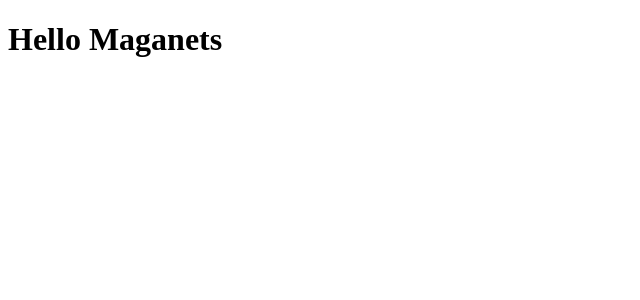
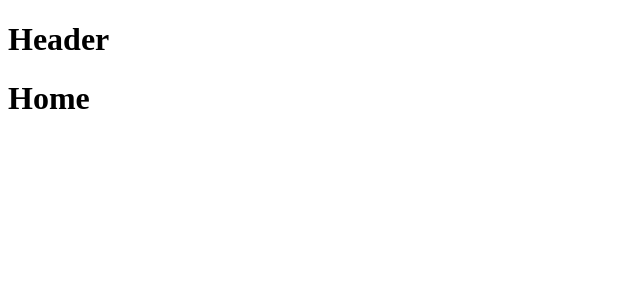
Before and after one commit to felipepasq/MagaNets, a React (Vite) app: page / in a window 1280 px wide. Shown: the top 300 px of the page, without its empty margins (0-640 px from the left). Built offline with nearby package versions, Linux system fonts and the light colour scheme.

Commit message:
installed react router dom

```diff
--- a/index.html
+++ b/index.html
@@ -2,9 +2,8 @@
 <html lang="en">
   <head>
     <meta charset="UTF-8" />
-    <link rel="icon" type="image/svg+xml" href="/vite.svg" />
     <meta name="viewport" content="width=device-width, initial-scale=1.0" />
-    <title>Vite + React + TS</title>
+    <title>Maganest</title>
   </head>
   <body>
     <div id="root"></div>
--- a/package.json
+++ b/package.json
@@ -10,8 +10,12 @@
     "lint": "eslint src"
   },
   "dependencies": {
+    "localforage": "^1.10.0",
+    "match-sorter": "^6.3.1",
     "react": "^18.2.0",
     "react-dom": "^18.2.0",
+    "react-router-dom": "^6.10.0",
+    "sort-by": "^1.2.0",
     "styled-components": "^5.3.9"
   },
   "devDependencies": {
--- a/src/App.tsx
+++ b/src/App.tsx
@@ -1,5 +1,12 @@
+import { RouterProvider } from 'react-router-dom'
+import { router } from './Router'
 function App() {
-  return <h1>Hello Maganets</h1>
+  return (
+    <>
+      <h1>Header</h1>
+      <RouterProvider router={router} />
+    </>
+  )
 }
 
 export default App
--- /dev/null
+++ b/src/Router.tsx
@@ -0,0 +1,8 @@
+import { createBrowserRouter } from 'react-router-dom'
+export const router = createBrowserRouter([
+  {
+    path: '/',
+    element: <h1>Home</h1>
+  },
+  { path: 'wishlist', element: <h1>WishList</h1> }
+])
```
Also changed, not shown: 1 other file (tests, documents, lock files or other folders).
